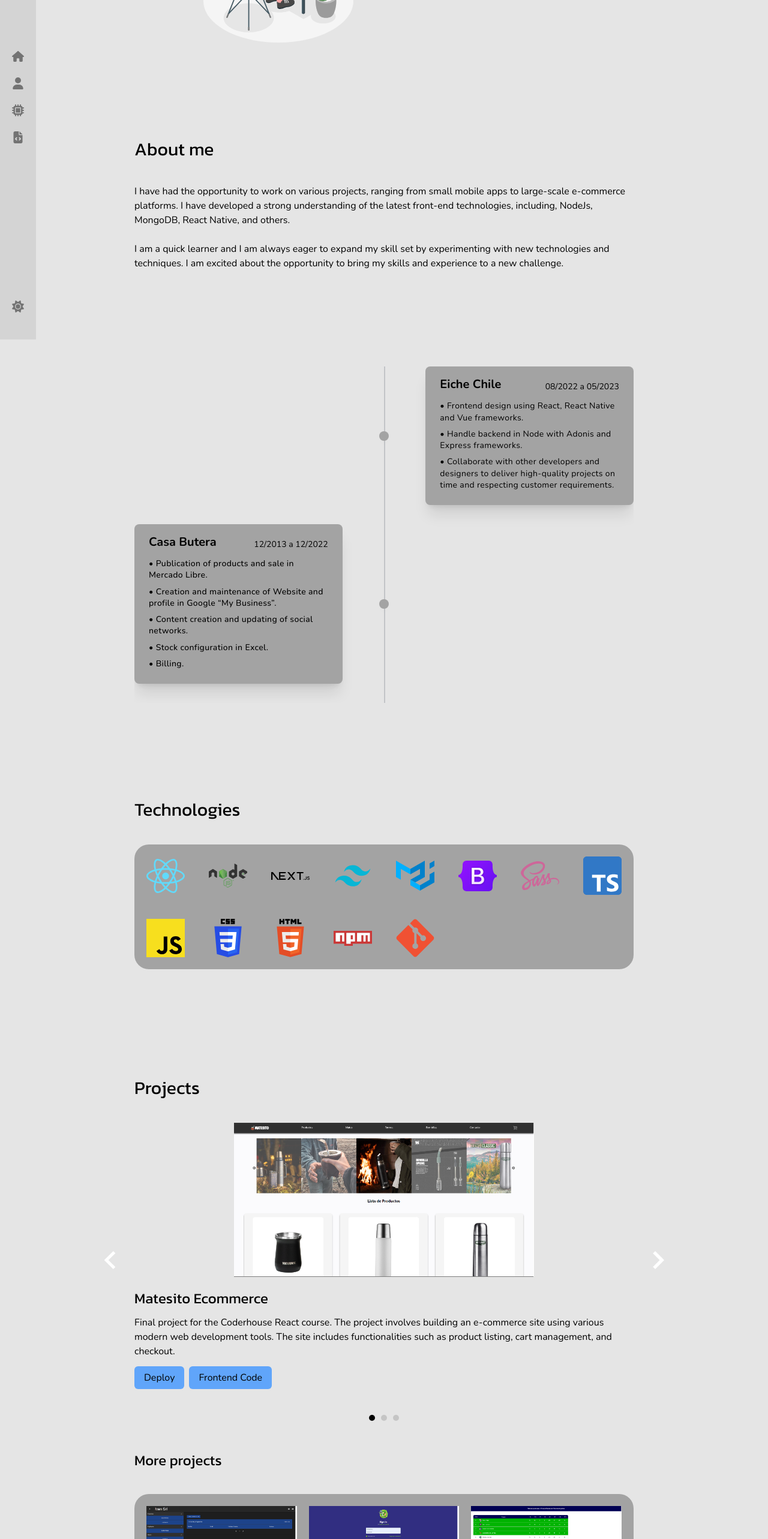
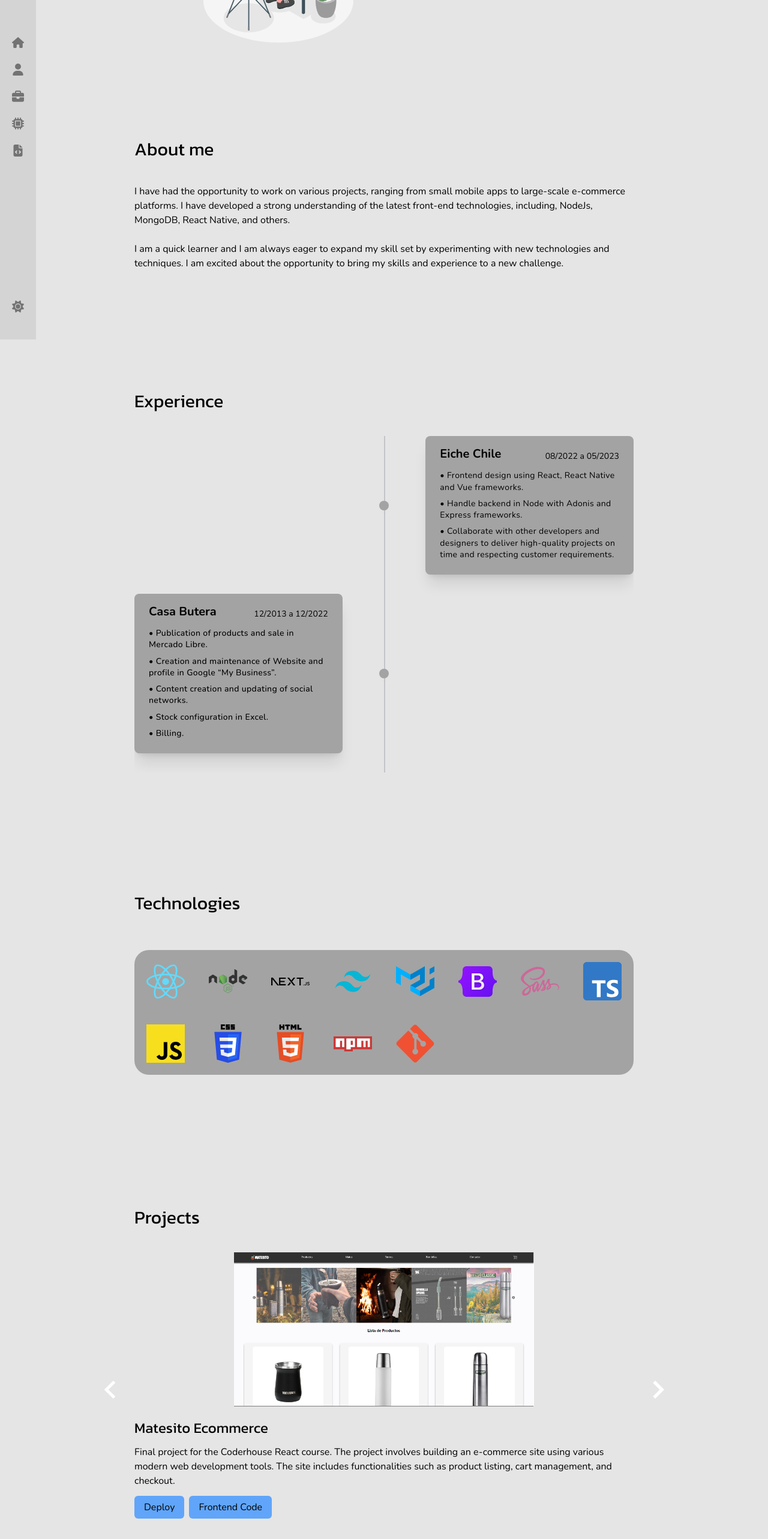
Before and after one commit to IvanMCorrea/dev_portfolio, a Next.js app: page / in a window 1280 px wide. Shown: the part 234-2800 px from the top of the page at 60% size. Built offline with nearby package versions, Linux system fonts and the light colour scheme.

Commit message:
Use same py for all sections and titles

```diff
--- a/app/_components/Experience.tsx
+++ b/app/_components/Experience.tsx
@@ -1,8 +1,12 @@
 import React from "react";
+import { kanit } from "../assets/font";
 
 const Experience = () => {
   return (
     <section className="w-full py-10" id="experience">
+      <h2 className={`${kanit.className} text-2xl md:text-3xl py-10`}>
+        Experience
+      </h2>
       <div className="container mx-auto w-full h-full">
         <div className="relative wrap overflow-hidden h-full">
           <div
--- a/app/_components/Projects.tsx
+++ b/app/_components/Projects.tsx
@@ -107,7 +107,7 @@ const Projects = () => {
 
   return (
     <section className="w-full py-10" id="projects">
-      <h2 className={`${kanit.className} text-2xl md:text-3xl mb-10`}>
+      <h2 className={`${kanit.className} text-2xl md:text-3xl py-10`}>
         Projects
       </h2>
       <div className="mb-10">
@@ -202,7 +202,7 @@ const Projects = () => {
           </div>
         )}
       </div>
-      <h3 className={`${kanit.className} text-xl md:text-2xl mb-10`}>
+      <h3 className={`${kanit.className} text-xl md:text-2xl py-10`}>
         More projects
       </h3>
       <div className="grid grid-cols-1 md:grid-cols-3 gap-5 bg-neutral-400 dark:bg-neutral-800 p-5 rounded-3xl">
--- a/app/_components/Sidebar.tsx
+++ b/app/_components/Sidebar.tsx
@@ -3,6 +3,7 @@ import { ThemeToggle } from "./ThemeToggle";
 import { SidebarToggle } from "./SidebarToggle";
 import { FontAwesomeIcon } from "@fortawesome/react-fontawesome";
 import {
+  faBriefcase,
   faFileCode,
   faHome,
   faMicrochip,
@@ -15,6 +16,7 @@ function Sidebar() {
   const menu = [
     { id: "Home", link: "#", icon: faHome },
     { id: "About", link: "#about", icon: faUser },
+    { id: "Experience", link: "#experience", icon: faBriefcase },
     { id: "Technologies", link: "#technologies", icon: faMicrochip },
     { id: "Projects", link: "#projects", icon: faFileCode },
   ];
--- a/app/_components/Technologies.tsx
+++ b/app/_components/Technologies.tsx
@@ -21,7 +21,7 @@ const Technologies = () => {
 
   return (
     <section className="w-full py-10" id="technologies">
-      <h2 className={`${kanit.className} text-2xl md:text-3xl mb-10`}>
+      <h2 className={`${kanit.className} text-2xl md:text-3xl py-10`}>
         Technologies
       </h2>
       <article className="flex grid grid-cols-3 md:grid-cols-6 lg:grid-cols-8 gap-10 justify-between items-center bg-neutral-400 dark:bg-neutral-800 p-5 rounded-3xl my-5">
```
